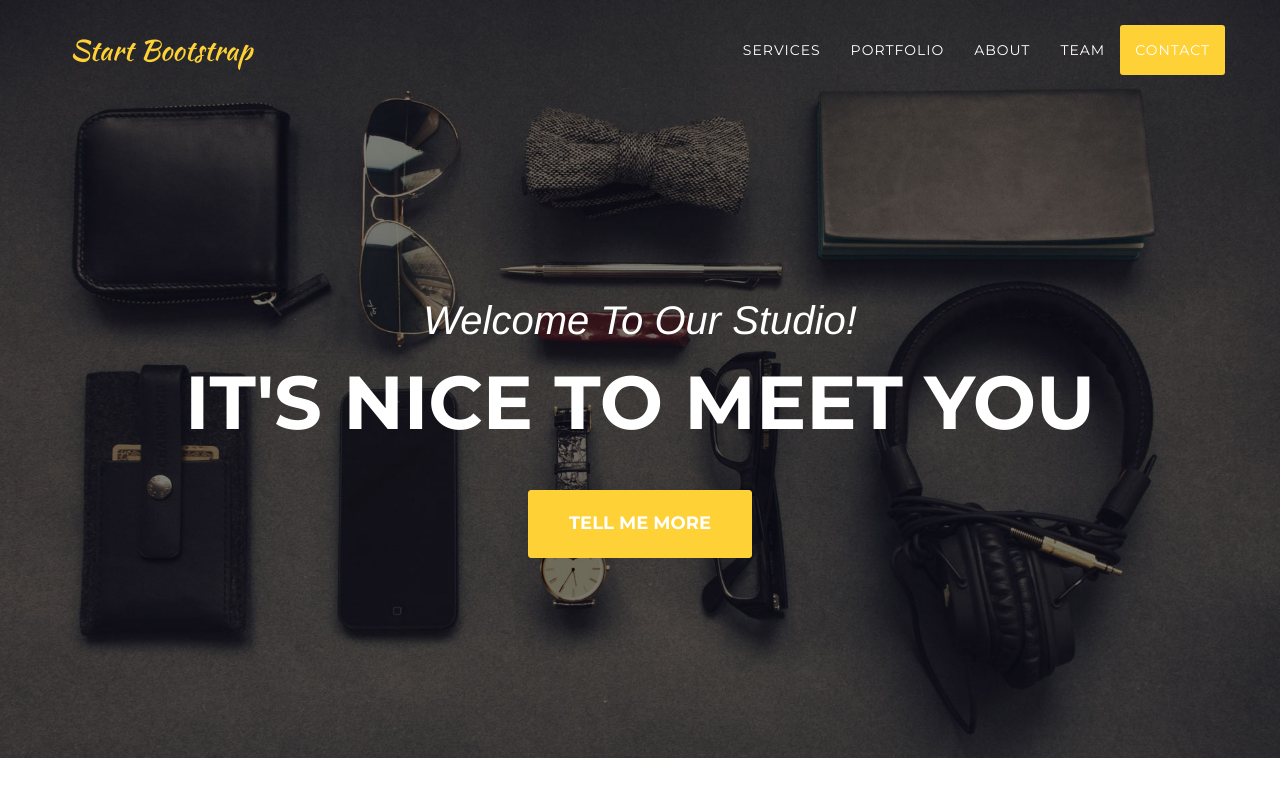
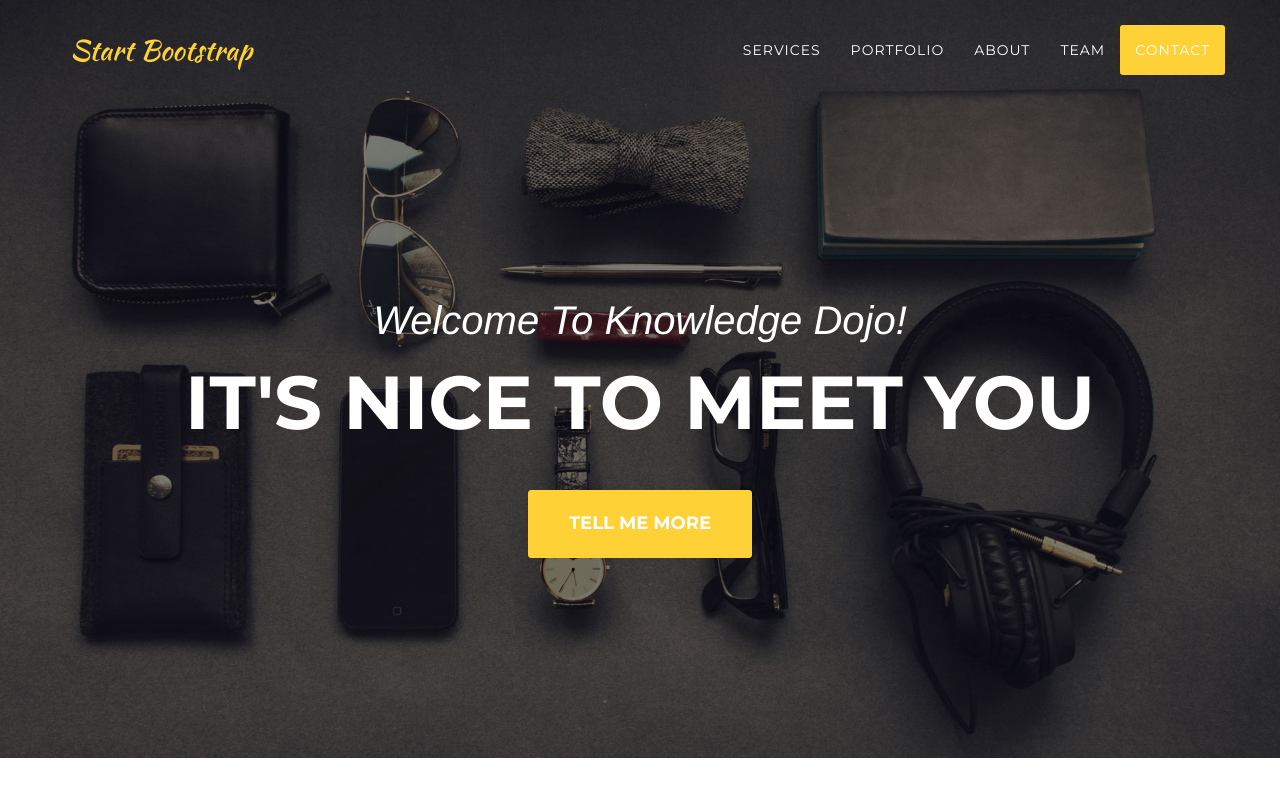
Before and after one commit to KnowledgeDojo/knowledgedojo.github.io, a website: page index.html in a window 1280 px wide. Shown: the top 800 px of the page. Drawn offline with nearby package versions, Linux system fonts and the light colour scheme; a web font is replaced by a local one.

Commit message:
First change
Changed welcome to knowledge dojo

```diff
--- a/index.html
+++ b/index.html
@@ -78,7 +78,7 @@
     <header>
         <div class="container">
             <div class="intro-text">
-                <div class="intro-lead-in">Welcome To Our Studio!</div>
+                <div class="intro-lead-in">Welcome To Knowledge Dojo!</div>
                 <div class="intro-heading">It's Nice To Meet You</div>
                 <a href="#services" class="page-scroll btn btn-xl">Tell Me More</a>
             </div>
```
